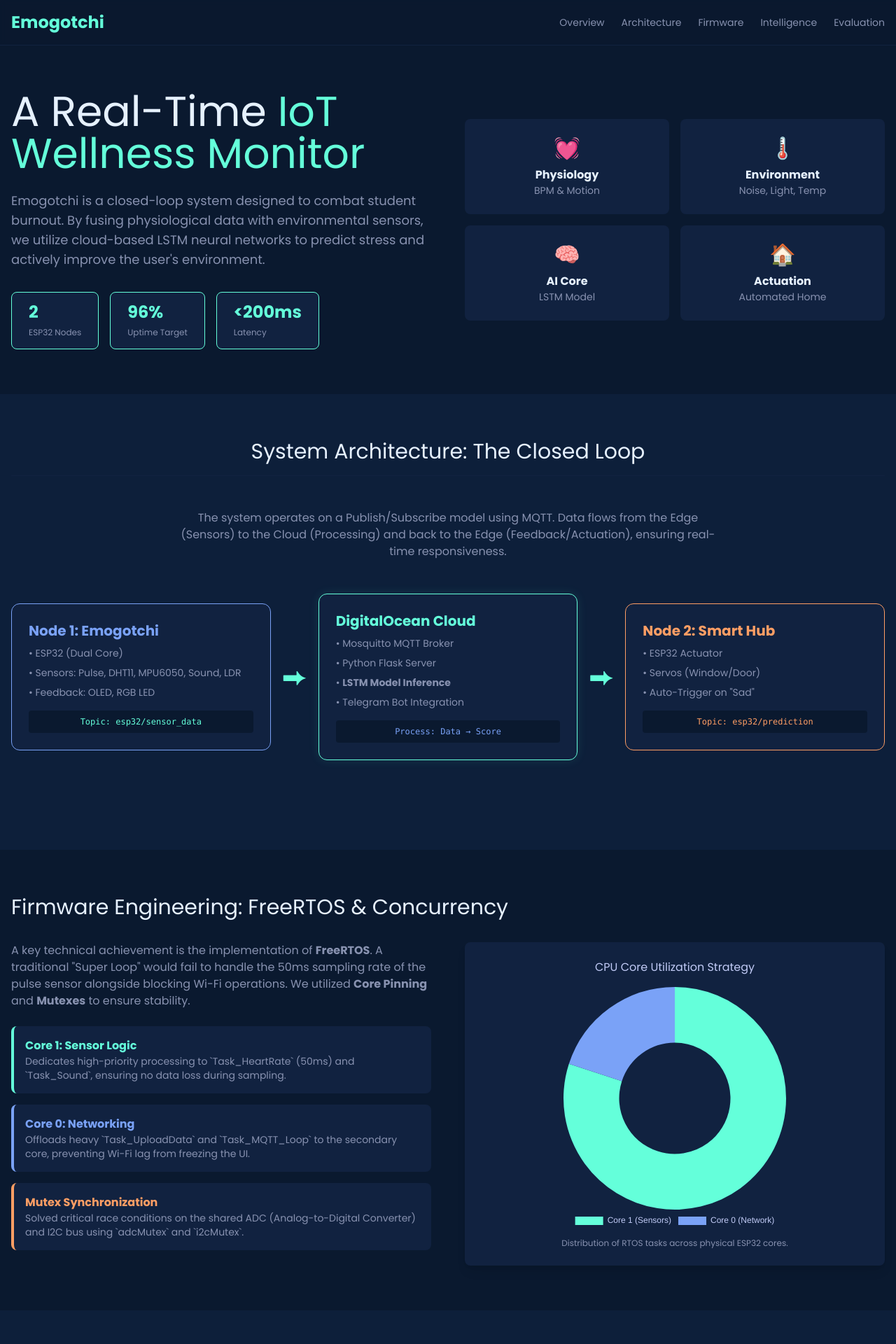
After one commit to CPLADRAGON/CS3237-Emogotchi, a Flask app: page /info in a window 1280 px wide. The commit adds this page. Shown: the top 1920 px of the page at 70% size. Run offline with Flask 3, Linux system fonts and the light colour scheme; some libraries are stand-ins or nearby versions.

Commit message:
Add info page and link to dashboard
Introduced a new /info route in the Flask server and created an info.html template with detailed project documentation and visualizations. Added an 'Info' button to the dashboard for easy navigation to the new page.

```diff
--- a/Server/server.py
+++ b/Server/server.py
@@ -244,6 +244,11 @@ def index():
 # --- [ ADDED: Test Endpoint for Telegram ] ---
 
 
+@app.route('/info')
+def info():
+    return render_template('info.html')
+
+
 @app.route('/test_alert')
 def test_alert():
     """Manually triggers a test notification."""
--- /dev/null
+++ b/Server/templates/info.html
@@ -0,0 +1,492 @@
+<!DOCTYPE html>
+<html lang="en">
+<head>
+    <meta charset="UTF-8">
+    <meta name="viewport" content="width=device-width, initial-scale=1.0">
+    <title>CS3237 Final Report: Emogotchi</title>
+    <script src="https://cdn.tailwindcss.com"></script>
+    <script src="https://cdn.jsdelivr.net/npm/chart.js"></script>
+    <link href="https://fonts.googleapis.com/css2?family=Poppins:wght@300;400;600;700&display=swap" rel="stylesheet">
+    <script src="https://cdn.plot.ly/plotly-2.27.0.min.js"></script>
+    <style>
+        /* Color Palette: Energetic & Playful (Vibrant/High Contrast) based on "colour combinations" */
+        /* Primary: Deep Navy/Black #0A192F (Backgrounds) */
+        /* Secondary: Bright Cyan/Teal #73DACA (Accents, Charts) */
+        /* Tertiary: Vivid Blue #7AA2F7 (Headings, Highlights) */
+        /* Quaternary: Soft Pink/Salmon #FF9E64 (Warnings, Secondary Data) */
+        /* Text: Light Grey/White #C0CAF5 (Main Text) */
+
+        :root {
+            --bg-primary: #0A192F;
+            --bg-secondary: #112240;
+            --text-primary: #C0CAF5;
+            --text-secondary: #8892B0;
+            --accent-primary: #64FFDA; /* Adjusted to a vibrant teal based on common "energetic" coding themes */
+            --accent-secondary: #7AA2F7;
+            --accent-warning: #FF9E64;
+        }
+
+        body {
+            font-family: 'Poppins', sans-serif;
+            background-color: var(--bg-primary);
+            color: var(--text-primary);
+            line-height: 1.6;
+        }
+
+        h1, h2, h3, h4, h5, h6 {
+            color: #E6F1FF;
+            font-weight: 700;
+        }
+
+        .card {
+            background-color: var(--bg-secondary);
+            border-radius: 0.5rem;
+            box-shadow: 0 4px 6px -1px rgba(0, 0, 0, 0.1), 0 2px 4px -1px rgba(0, 0, 0, 0.06);
+            transition: transform 0.2s;
+        }
+        .card:hover {
+            transform: translateY(-2px);
+        }
+
+        .chart-container {
+            position: relative;
+            width: 100%;
+            max-width: 100%;
+            height: 300px; /* Base height */
+            max-height: 400px;
+        }
+        @media (min-width: 768px) {
+            .chart-container {
+                height: 350px;
+            }
+        }
+
+        /* Flowchart Styling - Tailwind Implementation */
+        .flow-step {
+            @apply bg-gray-800 border-2 border-[#64FFDA] rounded-lg p-4 text-center shadow-lg w-full md:w-48;
+        }
+        .flow-arrow {
+            @apply text-[#64FFDA] text-2xl font-bold my-2 md:my-auto md:mx-4 transform rotate-90 md:rotate-0;
+        }
+    </style>
+    <!-- Source Material Analysis:
+         - Topic: CS3237 IoT Project Report "Emogotchi"
+         - Structure: Introduction -> System Architecture (Edge, Cloud, Actuation) -> Implementation Details (Firmware, Mutexes) -> Machine Learning (LSTM) -> Evaluation (Power, Latency) -> Conclusion.
+         - Key Data: Sensor types, Hardware specs, ML model accuracy (MAE), Latency comparison (HTTP vs MQTT), Battery life calculation.
+         - Narrative: Transition from problem (student stress) to solution (Emogotchi), detailing the technical depth (FreeRTOS, LSTM) and validating the results.
+    -->
+    <!-- Visualizations Plan:
+         1. Intro: Large Stats (Team info, core concept).
+         2. Architecture: Diagram (HTML/CSS flow) showing Edge -> Cloud -> Feedback loop.
+         3. Hardware: List/Cards for components.
+         4. Firmware: Flowchart/Process map for FreeRTOS tasks.
+         5. ML: Line chart showing "Happiness Score" prediction vs. actual (simulated data points).
+         6. Evaluation: Bar chart comparing HTTP vs MQTT latency. Battery life donut chart.
+    -->
+</head>
+<body class="antialiased">
+
+    <!-- Navigation -->
+    <nav class="sticky top-0 z-50 bg-[#0A192F]/90 backdrop-blur-sm border-b border-[#112240] py-4">
+        <div class="max-w-7xl mx-auto px-4 flex justify-between items-center">
+            <div class="text-2xl font-bold text-[#64FFDA]">Emogotchi</div>
+            <div class="hidden md:flex space-x-6 text-sm font-medium text-[#8892B0]">
+                <a href="#overview" class="hover:text-[#64FFDA] transition-colors">Overview</a>
+                <a href="#architecture" class="hover:text-[#64FFDA] transition-colors">Architecture</a>
+                <a href="#firmware" class="hover:text-[#64FFDA] transition-colors">Firmware</a>
+                <a href="#intelligence" class="hover:text-[#64FFDA] transition-colors">Intelligence</a>
+                <a href="#evaluation" class="hover:text-[#64FFDA] transition-colors">Evaluation</a>
+            </div>
+        </div>
+    </nav>
+
+    <!-- Hero Section -->
+    <section id="overview" class="py-16 px-4 max-w-7xl mx-auto">
+        <div class="grid grid-cols-1 md:grid-cols-2 gap-12 items-center">
+            <div>
+                <h1 class="text-5xl md:text-6xl mb-6 leading-tight">A Real-Time <span class="text-[#64FFDA]">IoT Wellness Monitor</span></h1>
+                <p class="text-lg text-[#8892B0] mb-8">
+                    Emogotchi is a closed-loop system designed to combat student burnout. By fusing physiological data with environmental sensors, we utilize cloud-based LSTM neural networks to predict stress and actively improve the user's environment.
+                </p>
+                <div class="flex flex-wrap gap-4">
+                    <div class="bg-[#112240] px-6 py-3 rounded-lg border border-[#64FFDA]">
+                        <span class="block text-2xl font-bold text-[#64FFDA]">2</span>
+                        <span class="text-xs text-[#8892B0]">ESP32 Nodes</span>
+                    </div>
+                    <div class="bg-[#112240] px-6 py-3 rounded-lg border border-[#64FFDA]">
+                        <span class="block text-2xl font-bold text-[#64FFDA]">96%</span>
+                        <span class="text-xs text-[#8892B0]">Uptime Target</span>
+                    </div>
+                    <div class="bg-[#112240] px-6 py-3 rounded-lg border border-[#64FFDA]">
+                        <span class="block text-2xl font-bold text-[#64FFDA]">&lt;200ms</span>
+                        <span class="text-xs text-[#8892B0]">Latency</span>
+                    </div>
+                </div>
+            </div>
+            <div class="grid grid-cols-2 gap-4">
+                <div class="bg-[#112240] p-6 rounded-lg text-center">
+                    <div class="text-3xl mb-2">💓</div>
+                    <h3 class="font-bold">Physiology</h3>
+                    <p class="text-sm text-[#8892B0]">BPM & Motion</p>
+                </div>
+                <div class="bg-[#112240] p-6 rounded-lg text-center">
+                    <div class="text-3xl mb-2">🌡️</div>
+                    <h3 class="font-bold">Environment</h3>
+                    <p class="text-sm text-[#8892B0]">Noise, Light, Temp</p>
+                </div>
+                <div class="bg-[#112240] p-6 rounded-lg text-center">
+                    <div class="text-3xl mb-2">🧠</div>
+                    <h3 class="font-bold">AI Core</h3>
+                    <p class="text-sm text-[#8892B0]">LSTM Model</p>
+                </div>
+                <div class="bg-[#112240] p-6 rounded-lg text-center">
+                    <div class="text-3xl mb-2">🏠</div>
+                    <h3 class="font-bold">Actuation</h3>
+                    <p class="text-sm text-[#8892B0]">Automated Home</p>
+                </div>
+            </div>
+        </div>
+    </section>
+
+    <!-- Architecture Section -->
+    <section id="architecture" class="py-16 bg-[#0d1f3a]">
+        <div class="max-w-7xl mx-auto px-4">
+            <h2 class="text-3xl mb-12 text-center border-b border-[#112240] pb-4">System Architecture: The Closed Loop</h2>
+            <p class="text-center text-[#8892B0] max-w-3xl mx-auto mb-12">
+                The system operates on a Publish/Subscribe model using MQTT. Data flows from the Edge (Sensors) to the Cloud (Processing) and back to the Edge (Feedback/Actuation), ensuring real-time responsiveness.
+            </p>
+
+            <!-- Architecture Flow Diagram (HTML/Tailwind) -->
+            <div class="flex flex-col md:flex-row justify-between items-center gap-4 mb-16">
+                <!-- Node 1 -->
+                <div class="bg-[#112240] p-6 rounded-xl border border-[#7AA2F7] w-full md:w-1/3 relative">
+                    <h3 class="text-xl font-bold text-[#7AA2F7] mb-2">Node 1: Emogotchi</h3>
+                    <ul class="text-sm text-[#8892B0] space-y-2 mb-4">
+                        <li>• ESP32 (Dual Core)</li>
+                        <li>• Sensors: Pulse, DHT11, MPU6050, Sound, LDR</li>
+                        <li>• Feedback: OLED, RGB LED</li>
+                    </ul>
+                    <div class="bg-[#0A192F] p-2 rounded text-center text-xs text-[#64FFDA] font-mono">Topic: esp32/sensor_data</div>
+                </div>
+
+                <!-- Arrow Right -->
+                <div class="hidden md:block text-[#64FFDA] text-4xl">⮕</div>
+                <div class="md:hidden text-[#64FFDA] text-4xl">⬇</div>
+
+                <!-- Cloud -->
+                <div class="bg-[#112240] p-6 rounded-xl border border-[#64FFDA] w-full md:w-1/3 shadow-[0_0_15px_rgba(100,255,218,0.1)]">
+                    <h3 class="text-xl font-bold text-[#64FFDA] mb-2">DigitalOcean Cloud</h3>
+                    <ul class="text-sm text-[#8892B0] space-y-2 mb-4">
+                        <li>• Mosquitto MQTT Broker</li>
+                        <li>• Python Flask Server</li>
+                        <li>• <b>LSTM Model Inference</b></li>
+                        <li>• Telegram Bot Integration</li>
+                    </ul>
+                    <div class="bg-[#0A192F] p-2 rounded text-center text-xs text-[#7AA2F7] font-mono">Process: Data → Score</div>
+                </div>
+
+                <!-- Arrow Right -->
+                <div class="hidden md:block text-[#64FFDA] text-4xl">⮕</div>
+                <div class="md:hidden text-[#64FFDA] text-4xl">⬇</div>
+
+                <!-- Node 2 -->
+                <div class="bg-[#112240] p-6 rounded-xl border border-[#FF9E64] w-full md:w-1/3">
+                    <h3 class="text-xl font-bold text-[#FF9E64] mb-2">Node 2: Smart Hub</h3>
+                    <ul class="text-sm text-[#8892B0] space-y-2 mb-4">
+                        <li>• ESP32 Actuator</li>
+                        <li>• Servos (Window/Door)</li>
+                        <li>• Auto-Trigger on "Sad"</li>
+                    </ul>
+                    <div class="bg-[#0A192F] p-2 rounded text-center text-xs text-[#FF9E64] font-mono">Topic: esp32/prediction</div>
+                </div>
+            </div>
+        </div>
+    </section>
+
+    <!-- Implementation Details: Firmware -->
+    <section id="firmware" class="py-16 px-4 max-w-7xl mx-auto">
+        <h2 class="text-3xl mb-8">Firmware Engineering: FreeRTOS & Concurrency</h2>
+        <div class="grid grid-cols-1 lg:grid-cols-2 gap-12">
+            <div>
+                <p class="text-[#8892B0] mb-6">
+                    A key technical achievement is the implementation of <strong>FreeRTOS</strong>. A traditional "Super Loop" would fail to handle the 50ms sampling rate of the pulse sensor alongside blocking Wi-Fi operations. We utilized <strong>Core Pinning</strong> and <strong>Mutexes</strong> to ensure stability.
+                </p>
+
+                <!-- Technical Highlights Cards -->
+                <div class="space-y-4">
+                    <div class="flex items-start p-4 bg-[#112240] rounded-lg border-l-4 border-[#64FFDA]">
+                        <div>
+                            <h4 class="font-bold text-[#64FFDA]">Core 1: Sensor Logic</h4>
+                            <p class="text-sm text-[#8892B0]">Dedicates high-priority processing to `Task_HeartRate` (50ms) and `Task_Sound`, ensuring no data loss during sampling.</p>
+                        </div>
+                    </div>
+                    <div class="flex items-start p-4 bg-[#112240] rounded-lg border-l-4 border-[#7AA2F7]">
+                        <div>
+                            <h4 class="font-bold text-[#7AA2F7]">Core 0: Networking</h4>
+                            <p class="text-sm text-[#8892B0]">Offloads heavy `Task_UploadData` and `Task_MQTT_Loop` to the secondary core, preventing Wi-Fi lag from freezing the UI.</p>
+                        </div>
+                    </div>
+                    <div class="flex items-start p-4 bg-[#112240] rounded-lg border-l-4 border-[#FF9E64]">
+                        <div>
+                            <h4 class="font-bold text-[#FF9E64]">Mutex Synchronization</h4>
+                            <p class="text-sm text-[#8892B0]">Solved critical race conditions on the shared ADC (Analog-to-Digital Converter) and I2C bus using `adcMutex` and `i2cMutex`.</p>
+                        </div>
+                    </div>
+                </div>
+            </div>
+
+            <!-- Chart: Task Allocation -->
+            <div class="bg-[#112240] p-6 rounded-lg shadow-lg">
+                <h3 class="text-center mb-4 text-[#C0CAF5]">CPU Core Utilization Strategy</h3>
+                <div class="chart-container">
+                    <canvas id="coreChart"></canvas>
+                </div>
+                <p class="text-xs text-center mt-2 text-[#8892B0]">Distribution of RTOS tasks across physical ESP32 cores.</p>
+            </div>
+        </div>
+    </section>
+
+    <!-- Machine Learning Section -->
+    <section id="intelligence" class="py-16 bg-[#0d1f3a]">
+        <div class="max-w-7xl mx-auto px-4">
+            <div class="flex flex-col md:flex-row gap-12">
+                <div class="w-full md:w-1/2">
+                    <h2 class="text-3xl mb-6">Cloud Intelligence: LSTM Model</h2>
+                    <p class="text-[#8892B0] mb-6">
+                        User stress is cumulative, not instantaneous. To capture this temporal dependency, we moved beyond simple Random Forest classifiers and implemented a <strong>Long Short-Term Memory (LSTM)</strong> neural network.
+                    </p>
+                    <ul class="list-disc list-inside space-y-3 text-[#8892B0] mb-6">
+                        <li><strong class="text-[#64FFDA]">Input:</strong> Sequence of 10 timestamps (5-minute window).</li>
+                        <li><strong class="text-[#64FFDA]">Features:</strong> BPM, Noise, Temp, Humidity, Motion, Light.</li>
+                        <li><strong class="text-[#64FFDA]">Output:</strong> "Happiness Score" (0.0 - 100.0).</li>
+                        <li><strong class="text-[#64FFDA]">Action:</strong> Scores < 34 trigger "Sad" state and Telegram alerts.</li>
+                    </ul>
+                </div>
+                <div class="w-full md:w-1/2 bg-[#112240] p-6 rounded-lg border border-[#233554]">
+                    <h3 class="text-center mb-4">Model Feature Importance</h3>
+                    <div class="chart-container">
+                        <canvas id="featureChart"></canvas>
+                    </div>
+                </div>
+            </div>
+        </div>
+    </section>
+
+    <!-- Experimental Evaluation -->
+    <section id="evaluation" class="py-16 px-4 max-w-7xl mx-auto">
+        <h2 class="text-3xl mb-12 text-center">Experimental Evaluation & Results</h2>
+
+        <div class="grid grid-cols-1 md:grid-cols-2 gap-8">
+            <!-- Latency Comparison -->
+            <div class="card p-6">
+                <h3 class="text-xl mb-4 text-[#7AA2F7]">Communication Latency</h3>
+                <p class="text-sm text-[#8892B0] mb-4">Transitioning from HTTP Polling to MQTT Push significantly reduced command latency.</p>
+                <div class="chart-container">
+                    <canvas id="latencyChart"></canvas>
+                </div>
+            </div>
+
+            <!-- Battery Life -->
+            <div class="card p-6">
+                <h3 class="text-xl mb-4 text-[#64FFDA]">Power Management</h3>
+                <div class="flex items-center justify-between mb-4">
+                    <div>
+                        <p class="text-sm text-[#8892B0]">Using FreeRTOS `vTaskDelay` allows the CPU to sleep between sensor ticks.</p>
+                        <div class="mt-4">
+                            <div class="text-3xl font-bold text-white">~20 Hours</div>
+                            <div class="text-xs text-[#8892B0]">Estimated Runtime (2000mAh)</div>
+                        </div>
+                    </div>
+                    <div class="w-1/2 h-40">
+                        <canvas id="batteryChart"></canvas>
+                    </div>
+                </div>
+                <div class="text-xs text-[#8892B0] mt-2 border-t border-[#233554] pt-2">
+                    Based on average draw of 100mA (Active + Sleep blend).
+                </div>
+            </div>
+        </div>
+
+        <!-- Logic Flow of Actuation -->
+        <div class="mt-12 bg-[#112240] p-8 rounded-lg">
+            <h3 class="text-xl mb-6 text-center">Scenario: High Stress Detected</h3>
+            <div class="flex flex-col md:flex-row justify-center items-center gap-4 md:gap-8">
+                <div class="flow-step">
+                    <div class="text-2xl mb-2">🔊</div>
+                    <div class="font-bold text-white">Noise > 80dB</div>
+                    <div class="text-xs text-[#8892B0]">Edge Sensor</div>
+                </div>
+                <div class="flow-arrow">➜</div>
+                <div class="flow-step">
+                    <div class="text-2xl mb-2">📉</div>
+                    <div class="font-bold text-white">Score < 34</div>
+                    <div class="text-xs text-[#8892B0]">Cloud LSTM</div>
+                </div>
+                <div class="flow-arrow">➜</div>
+                <div class="flow-step">
+                    <div class="text-2xl mb-2">🪟</div>
+                    <div class="font-bold text-white">Open Window</div>
+                    <div class="text-xs text-[#8892B0]">Smart Hub Actuation</div>
+                </div>
+                <div class="flow-arrow">➜</div>
+                <div class="flow-step">
+                    <div class="text-2xl mb-2">📱</div>
+                    <div class="font-bold text-white">Alert User</div>
+                    <div class="text-xs text-[#8892B0]">Telegram Bot</div>
+                </div>
+            </div>
+        </div>
+    </section>
+
+    <!-- Footer -->
+    <footer class="py-8 text-center text-[#8892B0] text-sm border-t border-[#112240] mt-12">
+        <p>CS3237 Team 06 - Emogotchi Project Report</p>
+        <p>Technologies: ESP32, FreeRTOS, MQTT, Flask, TensorFlow/Keras</p>
+        <!-- NO SVG or Mermaid Used -->
+    </footer>
+
+    <script>
+        // --- CHART 1: Core Utilization (Doughnut) ---
+        const ctxCore = document.getElementById('coreChart').getContext('2d');
+        new Chart(ctxCore, {
+            type: 'doughnut',
+            data: {
+                labels: ['Core 1 (Sensors)', 'Core 0 (Network)'],
+                datasets: [{
+                    data: [8, 2], // 8 sensor/logic tasks, 2 network tasks
+                    backgroundColor: ['#64FFDA', '#7AA2F7'],
+                    borderWidth: 0
+                }]
+            },
+            options: {
+                responsive: true,
+                maintainAspectRatio: false,
+                plugins: {
+                    legend: { position: 'bottom', labels: { color: '#C0CAF5' } },
+                    tooltip: {
+                        callbacks: {
+                            title: function(tooltipItems) {
+                                const item = tooltipItems[0];
+                                let label = item.chart.data.labels[item.dataIndex];
+                                if (Array.isArray(label)) return label.join(' ');
+                                return label;
+                            }
+                        }
+                    }
+                }
+            }
+        });
+
+        // --- CHART 2: Feature Importance (Bar) ---
+        const ctxFeat = document.getElementById('featureChart').getContext('2d');
+        new Chart(ctxFeat, {
+            type: 'bar',
+            data: {
+                labels: ['HRV (Stress)', 'Noise Level', 'Motion', 'Temperature', 'Light'],
+                datasets: [{
+                    label: 'Importance Weight',
+                    data: [0.35, 0.25, 0.20, 0.10, 0.10],
+                    backgroundColor: [
+                        '#FF9E64', '#7AA2F7', '#64FFDA', '#8892B0', '#E6F1FF'
+                    ],
+                    borderRadius: 4
+                }]
+            },
+            options: {
+                responsive: true,
+                maintainAspectRatio: false,
+                indexAxis: 'y',
+                scales: {
+                    x: { ticks: { color: '#8892B0' }, grid: { color: '#233554' } },
+                    y: { ticks: { color: '#C0CAF5' }, grid: { display: false } }
+                },
+                plugins: {
+                    legend: { display: false },
+                    tooltip: {
+                        callbacks: {
+                            title: function(tooltipItems) {
+                                const item = tooltipItems[0];
+                                let label = item.chart.data.labels[item.dataIndex];
+                                if (Array.isArray(label)) return label.join(' ');
+                                return label;
+                            }
+                        }
+                    }
+                }
+            }
+        });
+
+        // --- CHART 3: Latency Comparison (Bar) ---
+        const ctxLat = document.getElementById('latencyChart').getContext('2d');
+        new Chart(ctxLat, {
+            type: 'bar',
+            data: {
+                labels: ['HTTP Polling', 'MQTT Push'],
+                datasets: [{
+                    label: 'Latency (ms)',
+                    data: [2500, 180],
+                    backgroundColor: ['#8892B0', '#64FFDA'],
+                    borderRadius: 4
+                }]
+            },
+            options: {
+                responsive: true,
+                maintainAspectRatio: false,
+                scales: {
+                    y: {
+                        beginAtZero: true,
+                        title: { display: true, text: 'Time (ms)', color: '#8892B0' },
+                        ticks: { color: '#8892B0' },
+                        grid: { color: '#233554' }
+                    },
+                    x: { ticks: { color: '#C0CAF5' }, grid: { display: false } }
+                },
+                plugins: {
+                    legend: { display: false },
+                    tooltip: {
+                        callbacks: {
+                            title: function(tooltipItems) {
+                                const item = tooltipItems[0];
+                                let label = item.chart.data.labels[item.dataIndex];
+                                if (Array.isArray(label)) return label.join(' ');
+                                return label;
+                            }
+                        }
+                    }
+                }
+            }
+        });
+
+        // --- CHART 4: Battery Consumption (Pie) ---
+        const ctxBat = document.getElementById('batteryChart').getContext('2d');
+        new Chart(ctxBat, {
+            type: 'pie',
+            data: {
+                labels: ['Sensor Polling (80mA)', 'Wi-Fi Burst (240mA)', 'Idle/Sleep (20mA)'],
+                datasets: [{
+                    data: [60, 10, 30], // Estimated percentage of time/power impact
+                    backgroundColor: ['#7AA2F7', '#FF9E64', '#64FFDA'],
+                    borderWidth: 0
+                }]
+            },
+            options: {
+                responsive: true,
+                maintainAspectRatio: false,
+                plugins: {
+                    legend: { display: false },
+                    tooltip: {
+                        callbacks: {
+                            title: function(tooltipItems) {
+                                const item = tooltipItems[0];
+                                let label = item.chart.data.labels[item.dataIndex];
+                                if (Array.isArray(label)) return label.join(' ');
+                                return label;
+                            }
+                        }
+                    }
+                }
+            }
+        });
+    </script>
+</body>
+</html>
```
Also changed, not shown: Server/templates/index.html (+20 -0 lines).
